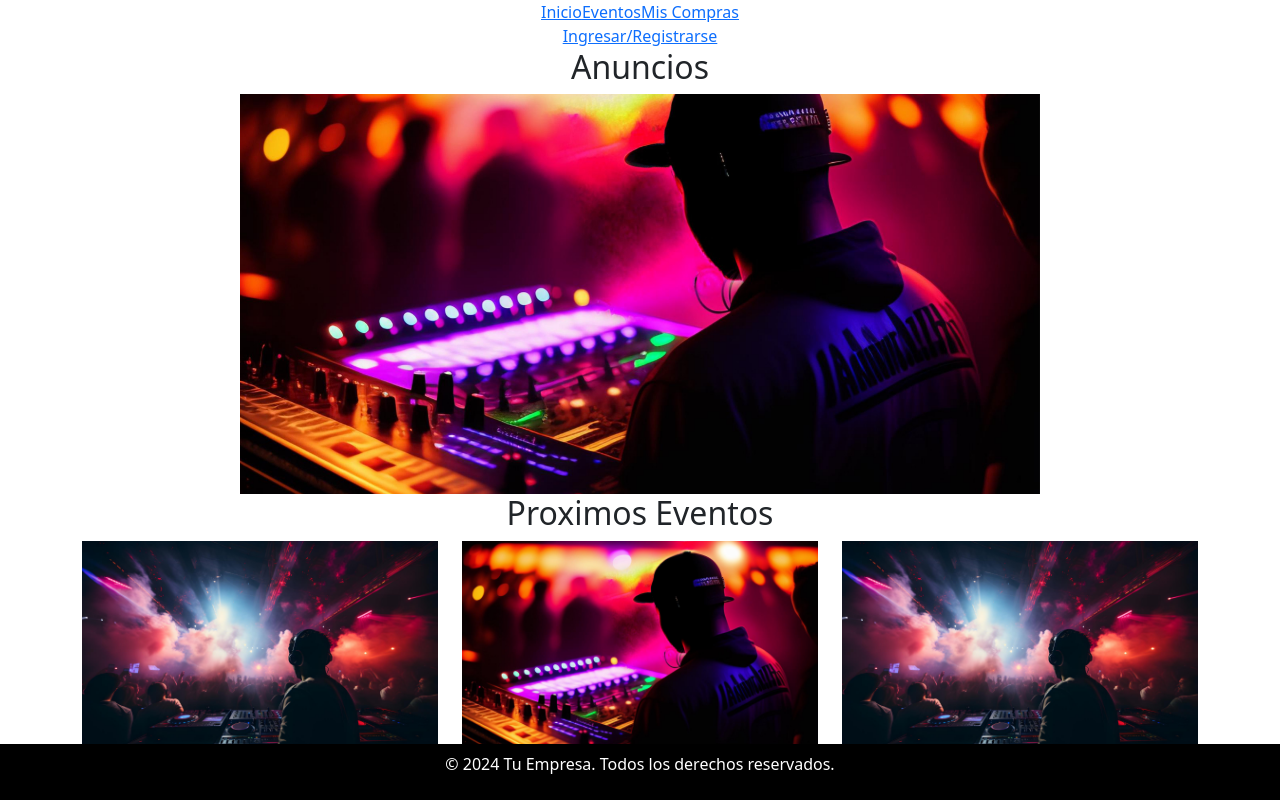
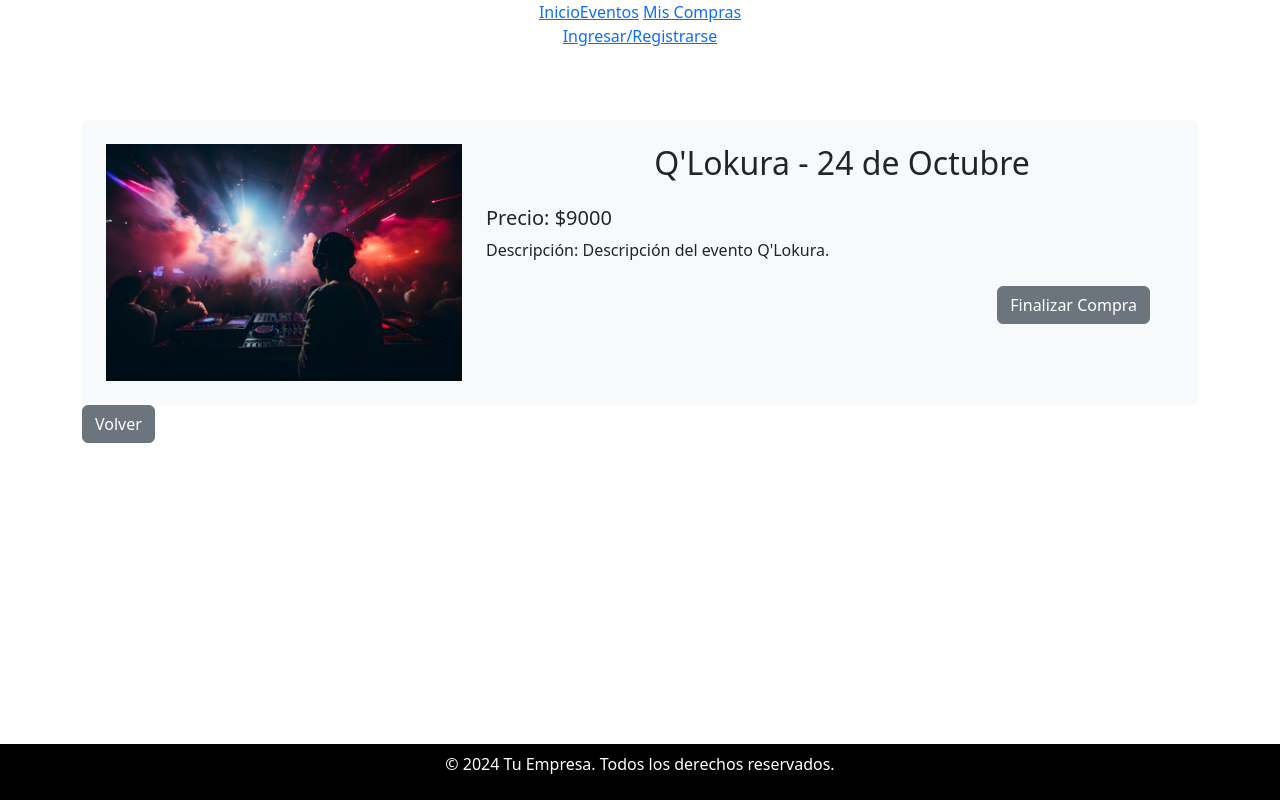
Before and after one commit to mateoasencio99/TP4-Asencio-Cordoba, a React (Create React App) app in the folder event-ticket-sales/: page /detalles/1 in a window 1280 px wide. Shown: the top 800 px of the page. Built offline with nearby package versions, Linux system fonts and the light colour scheme; the HTML template or start-up script is replaced by a standard one.

Commit message:
'Lista la vista Eventos y detalles eventos'

```diff
--- a/event-ticket-sales/src/App.js
+++ b/event-ticket-sales/src/App.js
@@ -1,18 +1,26 @@
 import "./App.css";
+import { BrowserRouter as Router, Route, Routes } from "react-router-dom";
 import 'bootstrap/dist/css/bootstrap.min.css';
 import 'bootstrap/dist/js/bootstrap.bundle.min.js';
 import Nav from "./nav/nav";
 import Principal from "./principal/principal";
-import Footer from "./footer/footer"
-
+import Footer from "./footer/footer";
+import Eventos from "./evento/evento";
+import Detalles from "./detalles/detalles"; // Importa el componente Detalles
 
 function App() {
   return (
-    <div>
-      <Nav />
-      <Principal/>
-      <Footer/>
-    </div>
+    <Router>
+      <div>
+        <Nav />
+        <Routes>
+          <Route path="/" element={<Principal />} />
+          <Route path="/eventos" element={<Eventos />} /> {/* Ruta para la vista de Eventos */}
+          <Route path="/detalles/:id" element={<Detalles />} /> {/* Ruta para los detalles del evento */}
+        </Routes>
+        <Footer />
+      </div>
+    </Router>
   );
 }
 
--- /dev/null
+++ b/event-ticket-sales/src/detalles/detalles.css
@@ -0,0 +1,8 @@
+.max-height-400 {
+    max-height: 400px;
+    object-fit: contain;
+  }
+
+  .cursor-pointer{
+    cursor: pointer;
+  }
--- /dev/null
+++ b/event-ticket-sales/src/detalles/detalles.js
@@ -0,0 +1,61 @@
+import React from "react";
+import { useNavigate, useParams } from "react-router-dom";
+import 'bootstrap/dist/css/bootstrap.min.css';
+import "./detalles.css";
+
+const productos = [
+  { id: 1, title: "Q'Lokura - 24 de Octubre", price: 9000, description: "Descripción del evento Q'Lokura.", pictures: [{ url: require("../img/1.jpg") }] },
+  { id: 2, title: "Q'Lokura - 25 de Octubre", price: 9000, description: "Descripción del evento Q'Lokura.", pictures: [{ url: require("../img/2.jpg") }] },
+  { id: 3, title: "Q'Lokura - 26 de Octubre", price: 9000, description: "Descripción del evento Q'Lokura.", pictures: [{ url: require("../img/1.jpg") }] },
+];
+
+const Detalles = () => {
+  const { id } = useParams();
+  const navigate = useNavigate();
+
+  const producto = productos.find(prod => prod.id === parseInt(id));
+
+  if (!producto) {
+    return <p>No se encontró el producto.</p>;
+  }
+
+  const { title, price, description, pictures } = producto;
+  const characterLimit = 100;
+
+  return (
+    <div className="container mt-4 py-5">
+      <div className="bg-light p-4 rounded d-flex flex-column flex-md-row">
+        <div className="col-md-4 mb-4 mb-md-0">
+          <img
+            className="producto-imagen img-fluid max-height-400"
+            src={pictures[0].url}
+            alt={title}
+          />
+        </div>
+        <div className="col-md-8 ms-md-4">
+          <h2 className="text-center mb-4">{title}</h2>
+          <div className="detalles mb-4">
+            <p className="h5">Precio: ${price}</p>
+            <p>
+              Descripción:{" "}
+              {description.length > characterLimit ? description.slice(0, characterLimit) + "..." : description}
+            </p>
+          </div>
+
+          <div className="d-flex justify-content-end me-5">
+            <button className="btn btn-secondary text-end" onClick={() => navigate(-1)}>
+              Finalizar Compra
+            </button>
+          </div>
+
+        </div>
+      </div>
+
+      <button className="btn btn-secondary" onClick={() => navigate(-1)}>
+        Volver
+      </button>
+    </div>
+  );
+};
+
+export default Detalles;
--- /dev/null
+++ b/event-ticket-sales/src/evento/evento.js
@@ -0,0 +1,35 @@
+import React from "react";
+import "./evento.css";
+import { Link } from "react-router-dom";
+
+const eventos = [
+    { id: 1, nombre: "Q'Lokura - 24 de Octubre", precio: 9000, imagen: require("../img/1.jpg") },
+    { id: 2, nombre: "Q'Lokura - 25 de Octubre", precio: 9000, imagen: require("../img/2.jpg") },
+    { id: 3, nombre: "Q'Lokura - 26 de Octubre", precio: 9000, imagen: require("../img/1.jpg") },
+];
+
+const Eventos = () => {
+    return (
+        <div>
+            <h1>Eventos</h1>
+            <div className="container">
+                <h2 className="text-center py-5">Eventos</h2>
+                <div className="row">
+                    {eventos.map(evento => (
+                        <div className="col-md-4" key={evento.id}>
+                            <img
+                                src={evento.imagen}
+                                className="d-block w-100"
+                                alt={`Imagen de ${evento.nombre}`}
+                            />
+                            <Link to={`/detalles/${evento.id}`}>{evento.nombre}</Link>
+                            <p>${evento.precio}</p>
+                        </div>
+                    ))}
+                </div>
+            </div>
+        </div>
+    );
+};
+
+export default Eventos;
--- a/event-ticket-sales/src/nav/nav.js
+++ b/event-ticket-sales/src/nav/nav.js
@@ -1,49 +1,18 @@
-import React/*, { useEffect, useState }*/ from 'react';
+import React from 'react';
+import { Link } from 'react-router-dom';
 
 const Nav = () => {
-  // const [nombre, setNombre] = useState('');
-  // const [loading, setLoading] = useState(true);
-  // const [error, setError] = useState(null);
-
-  // useEffect(() => {
-  //   const fetchNombre = async () => {
-  //     try {
-  //       const response = await fetch('http://localhost:8080/api/configurations');
-  //       if (!response.ok) {
-  //         throw new Error('Error al obtener el nombre');
-  //       }
-  //       const data = await response.json();
-  //       setNombre(data.nombre); // Asegúrate que 'nombre' esté en la respuesta
-  //     } catch (error) {
-  //       setError(error.message);
-  //     } finally {
-  //       setLoading(false);
-  //     }
-  //   };
-
-  //   fetchNombre();
-  // }, []);
-
-  // if (loading) return <div>Cargando...</div>;
-  // if (error) return <div>Error: {error}</div>;
-
   return (
     <div className='text-center'>
-      {/* <h2>Mi aplicación: {nombre}</h2> */}
-
-
       <nav>
-          <div>
-          <a href='/'>Inicio</a>
-          <a href='/'>Eventos</a>
-          <a href='/'>Mis Compras</a>
-
-          </div>
-          <a href='/'>Ingresar/Registrarse</a>
+        <div>
+          <Link to="/">Inicio</Link>
+          <Link to="/eventos">Eventos</Link> {/* Cambiado a Link */}
+          <Link to="/mis-compras">Mis Compras</Link> {/* Cambia según la ruta que necesites */}
+        </div>
+        <Link to="/ingresar">Ingresar/Registrarse</Link> {/* Cambia según la ruta que necesites */}
       </nav>
-
     </div>
-
   );
 };
 
--- a/event-ticket-sales/src/principal/principal.js
+++ b/event-ticket-sales/src/principal/principal.js
@@ -1,4 +1,5 @@
 import React from "react";
+import { Link } from "react-router-dom"; // Importa Link
 import Carousel from "../carousel/carousel";
 
 const Principal = () => {
@@ -9,9 +10,8 @@ const Principal = () => {
         <Carousel />
       </div>{/* Fin de la seccion del Carousel*/}
 
-
       <div className="container">
-        <h2 className="text-center">Proximos Eventos</h2>
+        <h2 className="text-center">Próximos Eventos</h2>
 
         <div className="row">
           <div className="col-md-4">
@@ -20,7 +20,7 @@ const Principal = () => {
               className="d-block w-100"
               alt="Imagen Evento"
             />
-            <a href="#detalles">Q'Lokura- 24 de Octubre</a>
+            <Link to={`/detalles/1`}>Q'Lokura - 24 de Octubre</Link>
             <p>$9000</p>
           </div>
 
@@ -30,7 +30,7 @@ const Principal = () => {
               className="d-block w-100"
               alt="Imagen Evento"
             />
-            <a href="#detalles">Q'Lokura- 24 de Octubre</a>
+            <Link to={`/detalles/2`}>Q'Lokura - 25 de Octubre</Link>
             <p>$9000</p>
           </div>
 
@@ -40,13 +40,11 @@ const Principal = () => {
               className="d-block w-100"
               alt="Imagen Evento"
             />
-            <a href="#detalles">Q'Lokura- 24 de Octubre</a>
+            <Link to={`/detalles/3`}>Q'Lokura - 26 de Octubre</Link>
             <p>$9000</p>
           </div>
         </div>
-      </div>  {/* Fin de la seccion de los Proximos Eventos*/}
-
-
+      </div>{/* Fin de la seccion de los Proximos Eventos*/}
 
       <div className="container">
         <h2 className="text-center">Sobre Nosotros</h2>
```
Also changed, not shown: event-ticket-sales/src/evento/evento.css (added).
